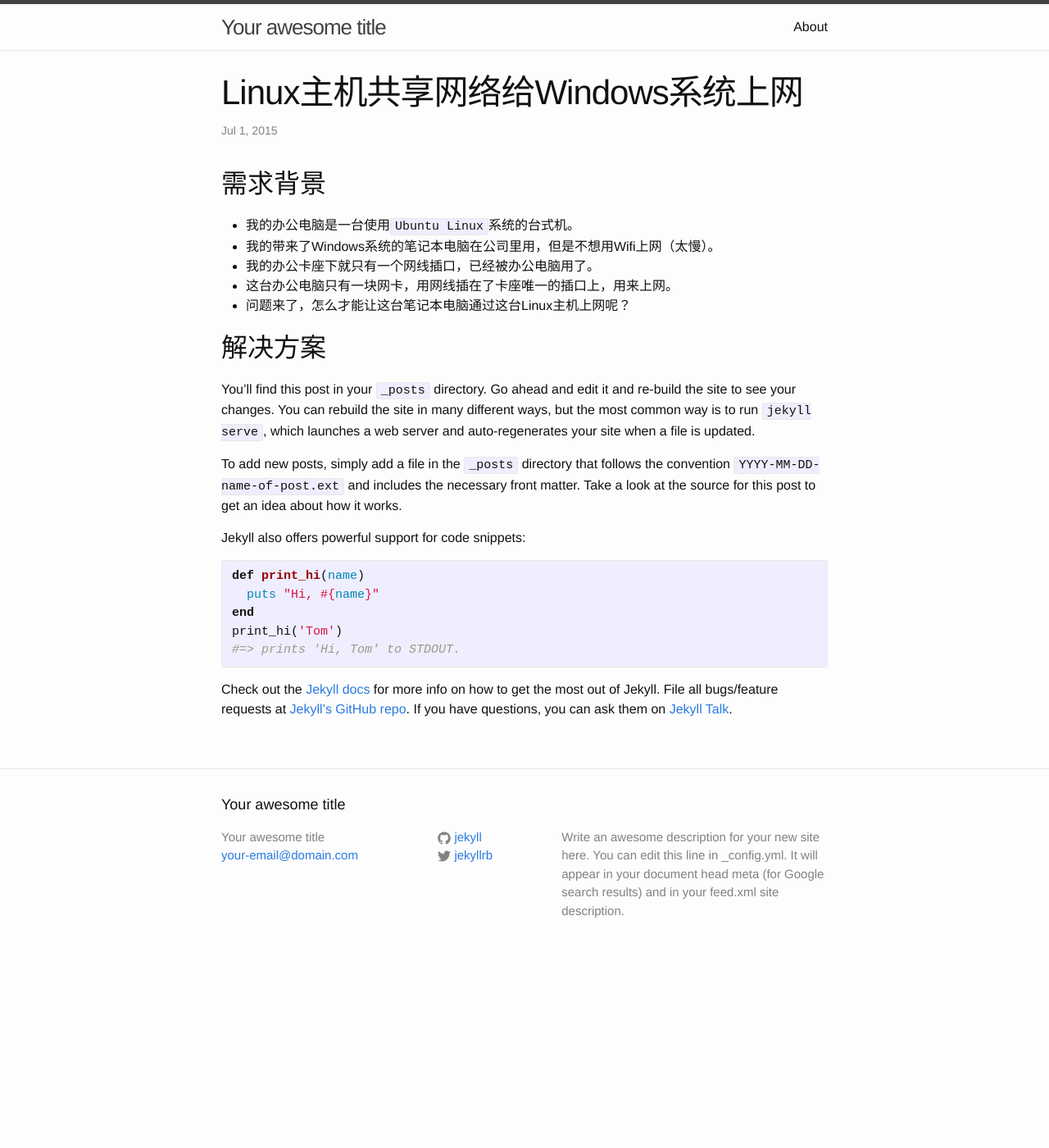
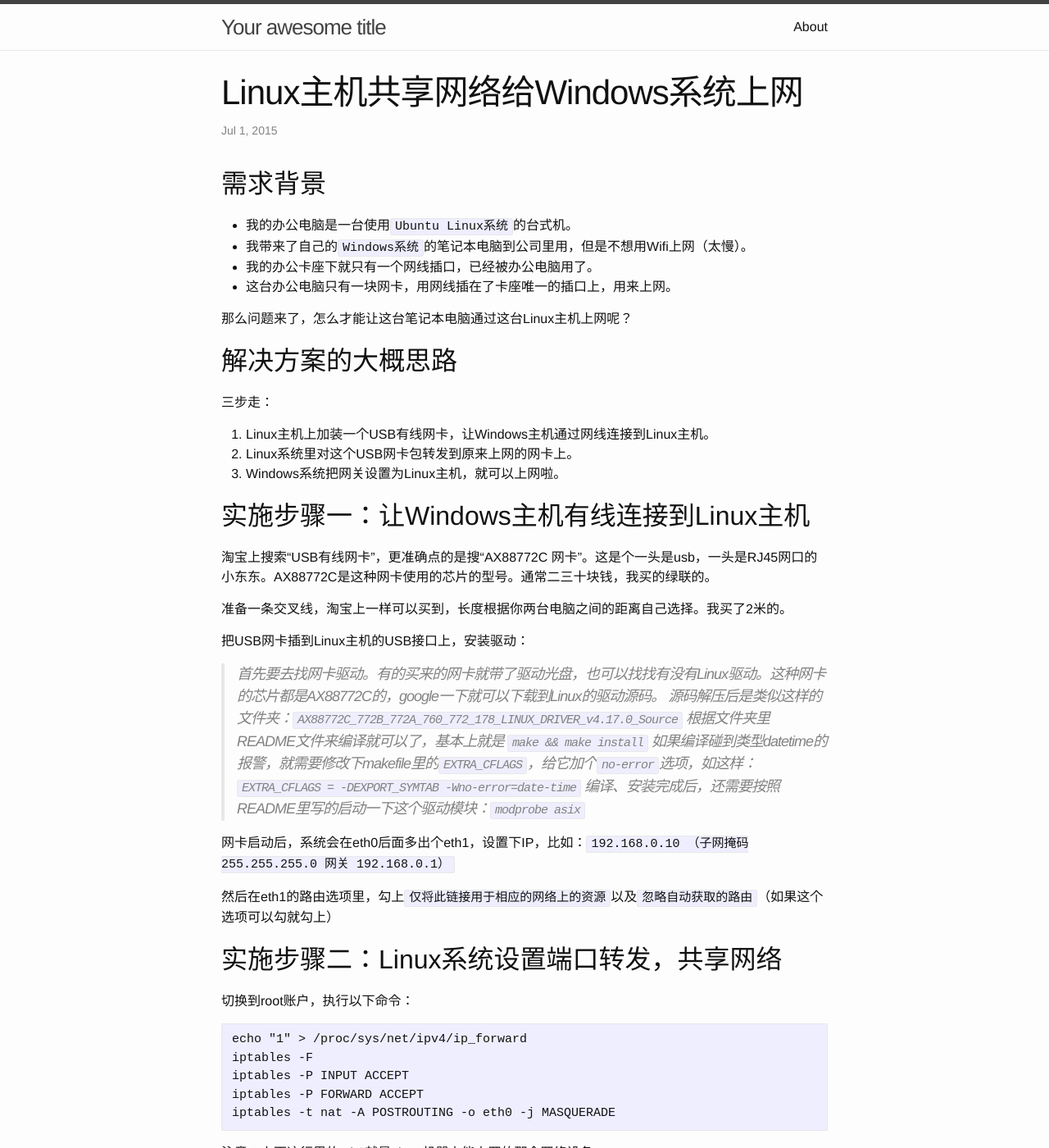
Before and after one commit to echoma/echoma.github.com, a Jekyll site: the page built from _posts/2015-07-01-linux-share-network-to-windows.markdown, in a window 1280 px wide and 1400 px high. Shown: the whole window at 82% size. Built offline with Jekyll 4.4.1, drawn with Linux system fonts in a browser that asks for light colours; some of the changed text lies outside the part shown.

Commit message:
完成共享上网

````diff
--- a/_posts/2015-07-01-linux-share-network-to-windows.markdown
+++ b/_posts/2015-07-01-linux-share-network-to-windows.markdown
@@ -7,13 +7,66 @@ categories: linux network 折腾
 
 ## 需求背景
 
-* 我的办公电脑是一台使用`Ubuntu Linux`系统的台式机。
-* 我的带来了Windows系统的笔记本电脑在公司里用，但是不想用Wifi上网（太慢）。
+* 我的办公电脑是一台使用`Ubuntu Linux系统`的台式机。
+* 我带来了自己的`Windows系统`的笔记本电脑到公司里用，但是不想用Wifi上网（太慢）。
 * 我的办公卡座下就只有一个网线插口，已经被办公电脑用了。
 * 这台办公电脑只有一块网卡，用网线插在了卡座唯一的插口上，用来上网。
-* 问题来了，怎么才能让这台笔记本电脑通过这台Linux主机上网呢？
 
-## 解决方案
+那么问题来了，怎么才能让这台笔记本电脑通过这台Linux主机上网呢？
+
+## 解决方案的大概思路
+
+三步走：
+
+1. Linux主机上加装一个USB有线网卡，让Windows主机通过网线连接到Linux主机。
+2. Linux系统里对这个USB网卡包转发到原来上网的网卡上。
+3. Windows系统把网关设置为Linux主机，就可以上网啦。
+
+## 实施步骤一：让Windows主机有线连接到Linux主机
+
+淘宝上搜索“USB有线网卡”，更准确点的是搜“AX88772C 网卡”。这是个一头是usb，一头是RJ45网口的小东东。AX88772C是这种网卡使用的芯片的型号。通常二三十块钱，我买的绿联的。
+
+准备一条交叉线，淘宝上一样可以买到，长度根据你两台电脑之间的距离自己选择。我买了2米的。
+
+把USB网卡插到Linux主机的USB接口上，安装驱动：
+
+> 首先要去找网卡驱动。有的买来的网卡就带了驱动光盘，也可以找找有没有Linux驱动。这种网卡的芯片都是AX88772C的，google一下就可以下载到Linux的驱动源码。
+> 源码解压后是类似这样的文件夹：`AX88772C_772B_772A_760_772_178_LINUX_DRIVER_v4.17.0_Source`
+> 根据文件夹里README文件来编译就可以了，基本上就是 `make && make install`
+> 如果编译碰到类型datetime的报警，就需要修改下makefile里的`EXTRA_CFLAGS`，给它加个`no-error`选项，如这样：`EXTRA_CFLAGS = -DEXPORT_SYMTAB -Wno-error=date-time`
+> 编译、安装完成后，还需要按照README里写的启动一下这个驱动模块：`modprobe asix`
+
+网卡启动后，系统会在eth0后面多出个eth1，设置下IP，比如：`192.168.0.10 （子网掩码 255.255.255.0  网关 192.168.0.1）`
+
+然后在eth1的路由选项里，勾上`仅将此链接用于相应的网络上的资源`以及`忽略自动获取的路由`（如果这个选项可以勾就勾上）
+
+## 实施步骤二：Linux系统设置端口转发，共享网络
+
+切换到root账户，执行以下命令：
+
+```
+echo "1" > /proc/sys/net/ipv4/ip_forward
+iptables -F
+iptables -P INPUT ACCEPT
+iptables -P FORWARD ACCEPT
+iptables -t nat -A POSTROUTING -o eth0 -j MASQUERADE
+```
+
+注意：上面这行里的eth0就是Linux机器上能上网的那个网络设备。
+
+## 实施步骤三：Windows上设置网关为Linux系统
+
+windows上用交叉线连上linux那个网卡后，系统会多出个连接，win7的话在弹出对话框里选择“办公网络”。
+
+给它设置ip：`192.168.0.20 （子网掩码 255.255.255.0  网关 192.168.0.10）`，注意网关就是Linux那边eth1的ip
+
+把DNS设置为`4.4.4.4`，或者你公司内部的DNS服务器，不然域名是解析不了的。
+
+这时在Windows上`ping 192.168.0.10`是可以通的。
+
+然后在控制面板里，将这条新链接的防火墙关闭。
+
+这时去Linux上`ping 192.168.0.20`也是通的了。
 
 You’ll find this post in your `_posts` directory. Go ahead and edit it and re-build the site to see your changes. You can rebuild the site in many different ways, but the most common way is to run `jekyll serve`, which launches a web server and auto-regenerates your site when a file is updated.
 
@@ -21,16 +74,10 @@ To add new posts, simply add a file in the `_posts` directory that follows the c
 
 Jekyll also offers powerful support for code snippets:
 
-{% highlight ruby %}
-def print_hi(name)
-  puts "Hi, #{name}"
-end
-print_hi('Tom')
-#=> prints 'Hi, Tom' to STDOUT.
-{% endhighlight %}
+## 共享文件、共享鼠标键盘
 
-Check out the [Jekyll docs][jekyll-docs] for more info on how to get the most out of Jekyll. File all bugs/feature requests at [Jekyll’s GitHub repo][jekyll-gh]. If you have questions, you can ask them on [Jekyll Talk][jekyll-talk].
+这时Linux和Windows其实是在一个小的子网里了，所以不仅能共享网络上网，共享文件也是水到渠成的事，装个`samba`就可以了。
 
-[jekyll-docs]: http://jekyllrb.com/docs/home
-[jekyll-gh]:   https://github.com/jekyll/jekyll
-[jekyll-talk]: https://talk.jekyllrb.com/
+共享鼠标键盘就用`synergy`就可以了。
+
+`samba`和`synergy`的使用方法这里不做介绍。
````
